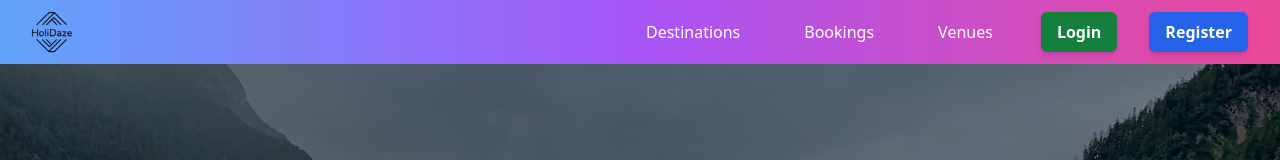
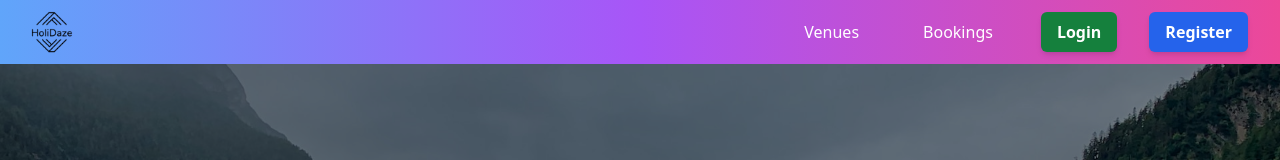
Before and after one commit to Michaelwasilewski/project-exam-2, a React (Create React App) app in the folder holidaze/: page / in a window 1280 px wide. Shown: the top 160 px of the page. Built offline with nearby package versions, Linux system fonts and the light colour scheme; no server answers.

Commit message:
Update Header.js

```diff
--- a/holidaze/src/components/shared/Header.js
+++ b/holidaze/src/components/shared/Header.js
@@ -38,10 +38,10 @@ function Header({ isLoggedIn, onLogout }) {
 					} md:flex md:items-center`}
 				>
 					<Link
-						to="/browse-destinations"
+						to="/venues"
 						className="block mt-4 md:inline-block md:mt-0 mx-4 font-medium text-white hover:text-gray-800 hover:bg-white transition-colors duration-300 px-4 py-2 rounded-md"
 					>
-						Destinations
+						Venues
 					</Link>
 					<Link
 						to="/my-bookings"
@@ -49,12 +49,7 @@ function Header({ isLoggedIn, onLogout }) {
 					>
 						Bookings
 					</Link>
-					<Link
-						to="/venues"
-						className="block mt-4 md:inline-block md:mt-0 mx-4 font-medium text-white hover:text-gray-800 hover:bg-white transition-colors duration-300 px-4 py-2 rounded-md"
-					>
-						Venues
-					</Link>
+
 					{isLoggedIn ? (
 						<>
 							<Link
```
